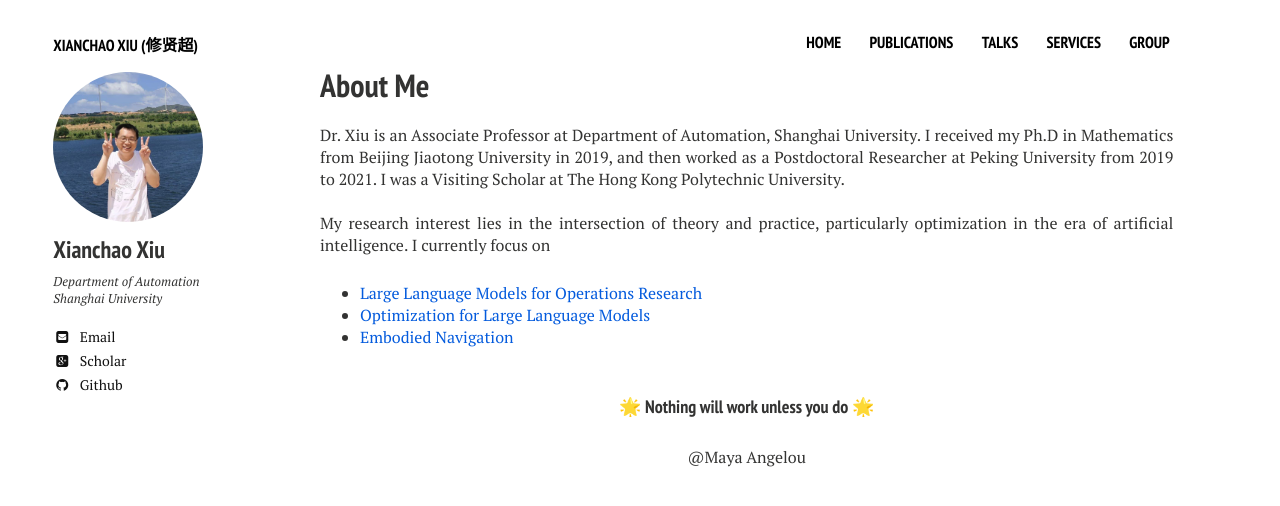
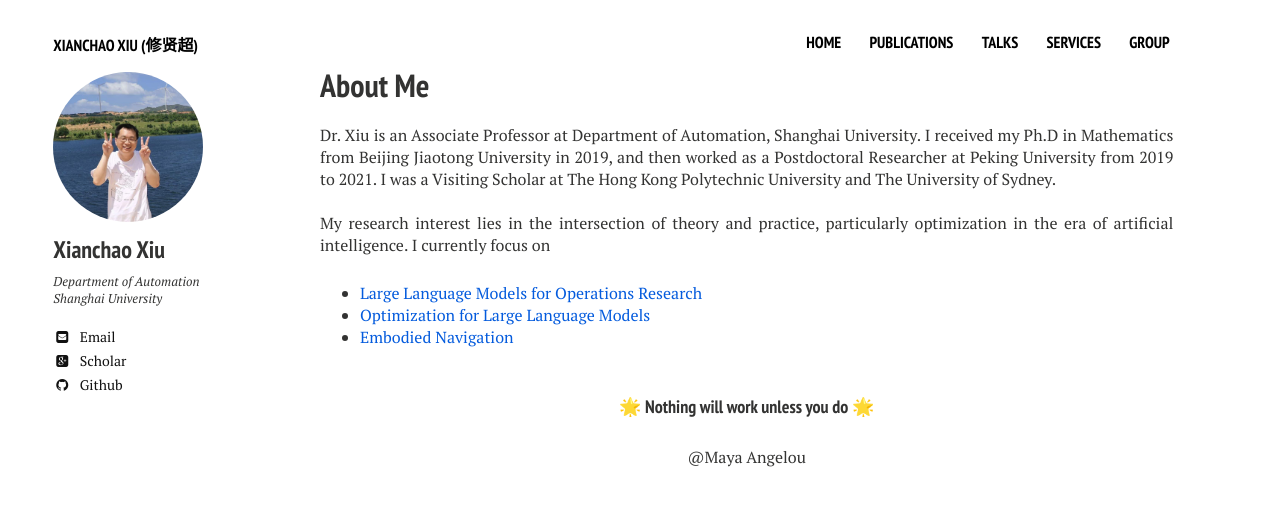
Before and after one commit to xianchaoxiu/xianchaoxiu.github.io, a Jekyll site: the page built from index.md, in a window 1280 px wide. Shown: the top 506 px of the page. Built offline with Jekyll 4.4.1, drawn with Linux system fonts in a browser that asks for light colours; nearby versions of some CDN libraries.

Commit message:
Update home2.html

```diff
--- a/_layouts/home2.html
+++ b/_layouts/home2.html
@@ -28,7 +28,7 @@
          <h1>About Me</h1>
          <p> Dr. Xiu is an Associate Professor at Department of Automation, Shanghai University.
 		I received my Ph.D in Mathematics from Beijing Jiaotong University in 2019, and then worked as a Postdoctoral Researcher at Peking University from 2019 to 2021.
-		I was a Visiting Scholar at The Hong Kong Polytechnic University. <br> <br>
+		I was a Visiting Scholar at The Hong Kong Polytechnic University and The University of Sydney. <br> <br>
 
          My research interest lies in the intersection of theory and practice, particularly optimization in the era of artificial intelligence.
 	 I currently focus on
```
